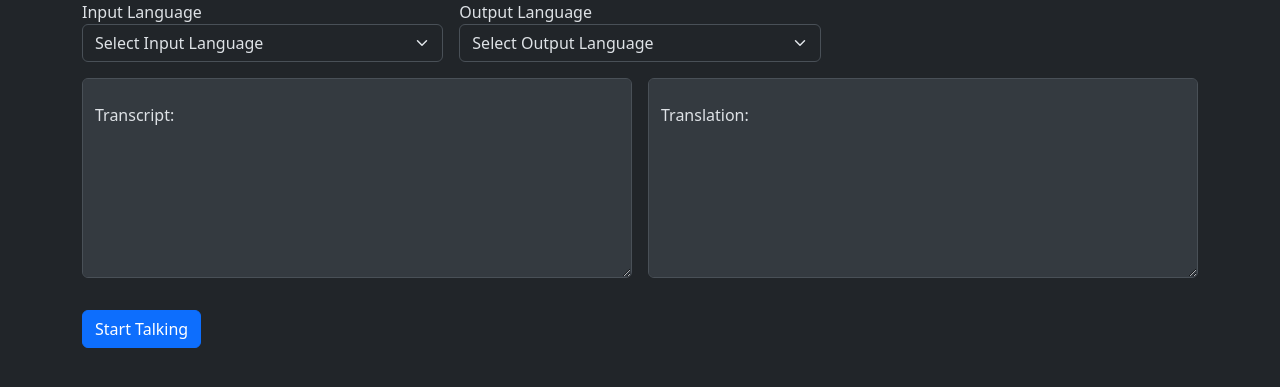
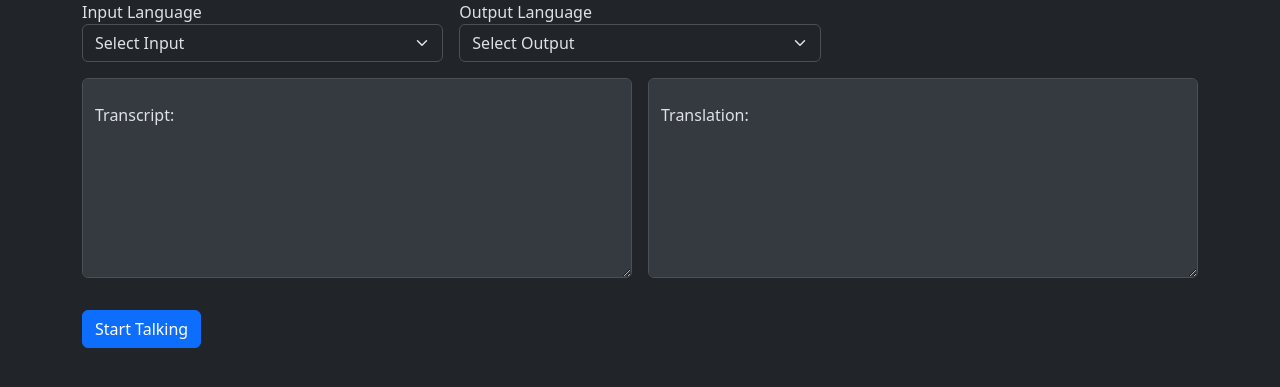
Before and after one commit to ronakbothraa/s2s_translation, a Flask app: template app/templates/public/home.html in a window 1280 px wide. Shown: the part 56-443 px from the top of the page. Run offline with Flask 3, Linux system fonts and the light colour scheme; the template is opened without the code that fills it, so the values that code supplies are empty.

Commit message:
Merge branch 'main' of https://github.com/ronakbothraa/s2s_translation because i want to merge the changes

```diff
--- a/app/templates/public/home.html
+++ b/app/templates/public/home.html
@@ -10,7 +10,7 @@
     <div class="col-md-4">
       <label for="inp_lang">Input Language</label>
       <select class="form-select" id="inputLanguage">
-        <option selected>Select Input Language</option>
+        <option selected>Select Input</option>
         {% for language_code, language in input_languages.items() %}
           <option value="{{ language_code }}">{{ language }}</option>
         {% endfor %}
@@ -20,7 +20,7 @@
     <div class="col-md-4">
       <label for="out_lang">Output Language</label>
       <select class="form-select" id="outputLanguage">
-        <option selected>Select Output Language</option>
+        <option selected>Select Output</option>
         {% for language_code, language in output_languages.items() %}
           <option value="{{ language_code }}">{{ language }}</option>
         {% endfor %}
--- a/app/views.py
+++ b/app/views.py
@@ -30,7 +30,6 @@ def start_process():
     transcribing = Thread(target=s2t.transcript)
     transcribing.start()
 
-    print("started")
     return "started recording"
 
 @app.route("/stop", methods=["POST"])
```
